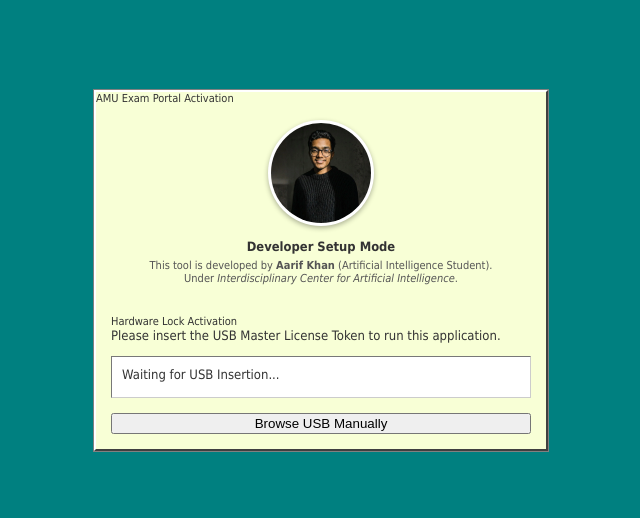
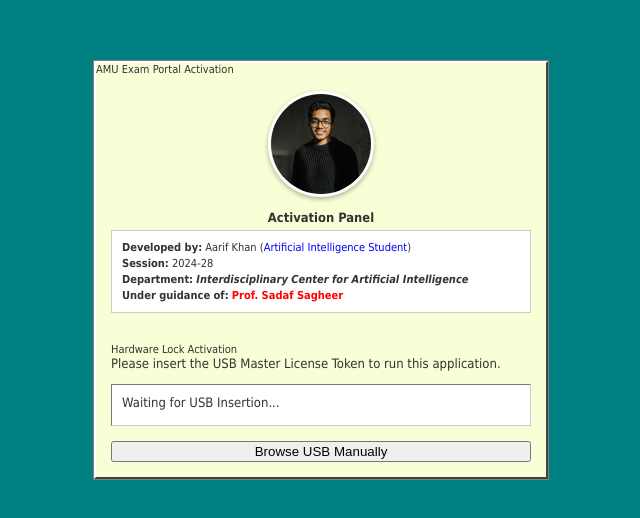
Before and after one commit to iamaako/Minor-Project, a plain HTML site: page AMUStudentPortal/src/renderer/setup.html in a window 1280 px wide. Shown: the part 130-648 px from the top of the page, without its empty margins (319-959 px from the left). Drawn offline with Linux system fonts and the light colour scheme.

Commit message:
fixed activation page

```diff
--- a/AMUStudentPortal/src/renderer/setup.html
+++ b/AMUStudentPortal/src/renderer/setup.html
@@ -60,11 +60,13 @@
 
     <div class="profile-container">
       <img src="assets/aarif_profile.png" alt="Aarif Khan" onerror="this.src='../assets/AMULogo.png'">
-      <h3 style="margin: 10px 0 5px 0;">Developer Setup Mode</h3>
-      <p style="margin: 0; color: #555; font-size: 11px;">
-        This tool is developed by <strong>Aarif Khan</strong> (Artificial Intelligence Student).<br>
-        Under <i>Interdisciplinary Center for Artificial Intelligence</i>.
-      </p>
+      <h3 style="margin: 10px 0 5px 0;">Activation Panel</h3>
+      <div style="text-align: left; background: #fff; border: 1px solid #ccc; padding: 10px; font-size: 11px; color: #333; margin: 0 15px;">
+        <div><strong>Developed by:</strong> Aarif Khan (<span style="color: blue;">Artificial Intelligence Student</span>)</div>
+        <div style="margin-top: 3px;"><strong>Session:</strong> 2024-28</div>
+        <div style="margin-top: 3px;"><strong>Department:</strong> <i><b>Interdisciplinary Center for Artificial Intelligence</b></i></div>
+        <div style="margin-top: 3px;"><strong>Under guidance of:</strong> <span style="color: red; font-weight: bold;">Prof. Sadaf Sagheer</span></div>
+      </div>
     </div>
 
     <div class="xp-group-box" style="margin: 15px;">
```
